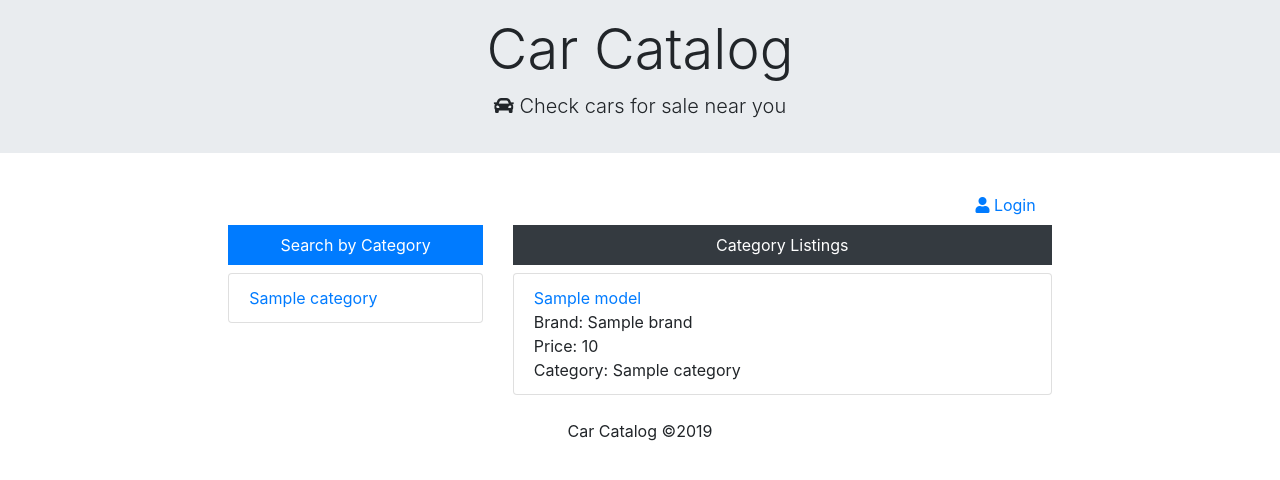
After one commit to paules1/catalog-project, a Flask app: template app/templates/public_category_listings.html in a window 1280 px wide. The commit adds this page. Shown: the top 480 px of the page. Run offline with Flask 2, Linux system fonts and the light colour scheme; the template is opened without the code that fills it: most values are stand-ins (such as "Sample title", 1, 10 or a date in 2020); some libraries are stand-ins or nearby versions.

Commit message:
feat: add public navigation

```diff
--- a/app/application.py
+++ b/app/application.py
@@ -25,18 +25,37 @@ from core.datahelper import DataHelper
 app = Flask(__name__)
 app.secret_key = 'super_secret_key'
 app.debug = True
+app.static_folder = 'static'
 
 
 @app.route('/', methods=['GET'])
 def home():
     dh = DataHelper()
     categories = dh.get_categories()
-    return render_template('home.html', categories=categories)
+    cars = dh.get_recent_listings()
+    return render_template('public_home.html', categories=categories, cars=cars)
 
 
-@app.route('/<category_name>/list')
-def by_category():
-    return 'By Category..'
+@app.route('/<int:car_id>/view')
+def show_car(car_id):
+    dh = DataHelper()
+    car = dh.get_car_info(car_id)
+    if car is None:
+        return render_template('not_found.html')
+    else:
+        return render_template('public_car_view.html', car=car)
+
+
+@app.route('/<string:category_name>/listings')
+def by_category(category_name):
+    dh = DataHelper()
+    categories = dh.get_categories()
+    category_id, cars = \
+        dh.get_category_listings(
+            string.capwords(category_name.replace('+', ' ')))
+    return render_template('public_category_listings.html', categories=categories,
+                           cars=cars, category_id=category_id)
+
 
 if __name__ == '__main__':
     app.run(host='0.0.0.0', port=8000)
--- a/app/imports/categories.txt
+++ b/app/imports/categories.txt
@@ -7,5 +7,5 @@ Sedans
 Sports Cars
 Trucks
 SUVs
-Minivans/Vans
+Minivans
 Station Wagons
--- a/app/static/styles.css
+++ b/app/static/styles.css
@@ -0,0 +1,8 @@
+body{
+    background-color: #ffffff;
+}
+
+.jumbotron{
+    padding-top: 1rem;
+    padding-bottom: 1rem;
+}
--- a/app/templates/layout.html
+++ b/app/templates/layout.html
@@ -11,8 +11,8 @@
 <body>
     <div class="jumbotron jumbotron-fluid">
       <div class="container">
-        <h1 class="display-4 text-center">C@r C@t@log</h1>
-          <p class="lead text-center"><i class="fa fa-coffee"></i> Check car listings near you</p>
+        <h1 class="display-4 text-center">Car Catalog</h1>
+        <p class="lead text-center"><i class="fa fa-car"></i> Check cars for sale near you</p>
       </div>
     </div>
     <div class="container-fluid">
@@ -21,12 +21,20 @@
                 <nav class="nav nav-pills nav-justified">
                     <a class="nav-item nav-link text-right" href="{{url_for('home')}}"><i class="fa fa-user"></i> Login</a>
                 </nav>
-                <div class="col-md-12">
-                    {% block body %}
-                    {% endblock %}
+                <div class="row">
+                    <div class="col-md-12">
+                        {% block body %}
+                        {% endblock %}
+                    </div>
                 </div>
             </div>
         </div>
+        <div class="row">
+            <div class="col-md-12 text-center p-4">
+                Car Catalog &copy;2019
+            </div>
+        </div>
+
     </div>
 
     <script src="https://code.jquery.com/jquery-3.3.1.slim.min.js" integrity="sha384-q8i/X+965DzO0rT7abK41JStQIAqVgRVzpbzo5smXKp4YfRvH+8abtTE1Pi6jizo" crossorigin="anonymous"></script>
--- /dev/null
+++ b/app/templates/public_category_listings.html
@@ -0,0 +1,44 @@
+{% extends "layout.html" %}
+{% block body %}
+    <div class="row">
+        <div class="col-md-4">
+            <div class="d-block p-2 mb-2 bg-primary text-white text-center">Search by Category</div>
+            <ul class="list-group">
+            {%for category in categories%}
+                {%if category.id==category_id%}
+                <li class="list-group-item active ">
+                    {{category.name}}
+                </li>
+                {% else %}
+                <li class="list-group-item ">
+                    <a href="{{url_for('by_category', category_name=category.name.lower().replace(' ','+').replace('/','-'))}}">{{category.name}}</a>
+                </li>
+                {% endif %}
+            {%endfor%}
+            </ul>
+        </div>
+        <div class="col-md-8">
+            <div class="d-block p-2 mb-2 bg-dark text-white text-center">Category Listings</div>
+            {% if cars %}
+                <ul class="list-group">
+                {%for car in cars%}
+                    <li class="list-group-item">
+                        <div>
+                            <a href="{{ url_for('show_car', car_id=car.id) }}">{{car.model}}</a><br>
+                            <span>Brand:</span> {{car.brand.name}}<br>
+                            <span>Price:</span> {{car.price}}<br>
+                            <span>Category:</span> {{car.category.name}}
+                        </div>
+                    </li>
+                {%endfor%}
+                </ul>
+            {% else %}
+                <ul class="list-group">
+                <li class="list-group-item">
+                    No results found for this category.
+                </li>
+                </ul>
+            {% endif %}
+        </div>
+    </div>
+{% endblock %}
```
Also changed, not shown: app/core/datahelper.py (+27 -2 lines), app/templates/home.html (deleted, +0 -10 lines), app/templates/not_found.html (added, +8 -0 lines), app/templates/public_car_view.html (added, +23 -0 lines), app/templates/public_home.html (added, +31 -0 lines).
